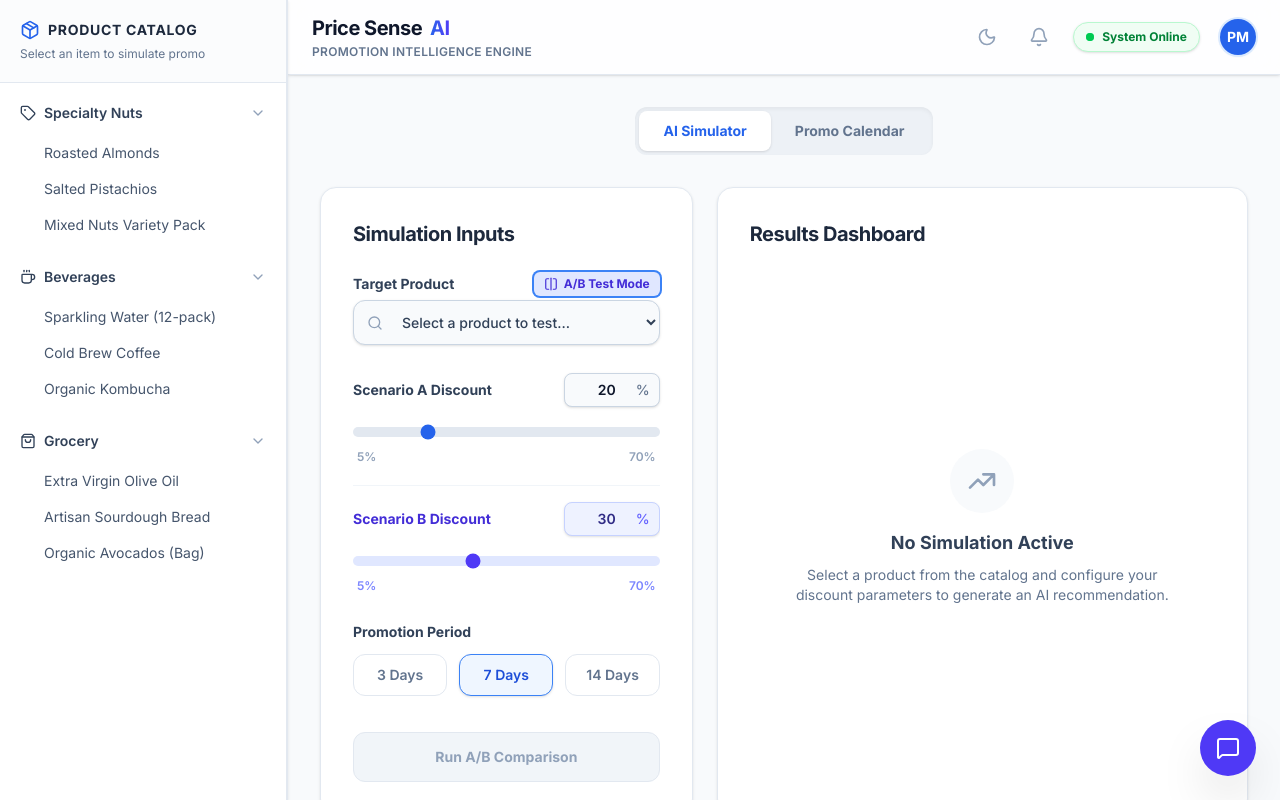
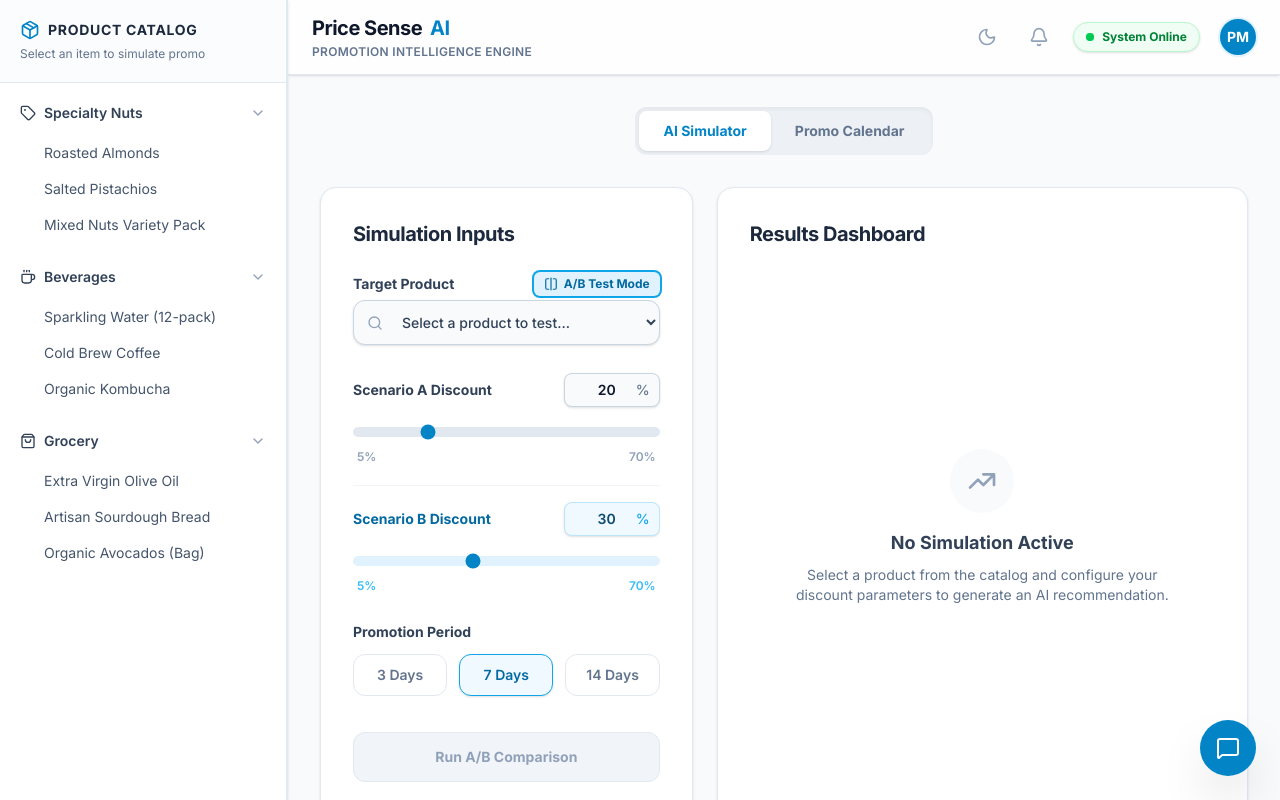
Before and after one commit to lakadeamit220/price-sense-ai, a React (Vite) app: page / in a window 1280 px wide. Both pictures are taken after a click on the button "A/B Test Mode". Built offline with nearby package versions, Linux system fonts and the light colour scheme.

Commit message:
feat: implement initial price simulation UI with AI insight generation and promotion scheduling

```diff
--- a/src/components/Charts/DiscountChart.jsx
+++ b/src/components/Charts/DiscountChart.jsx
@@ -47,8 +47,9 @@ export default function DiscountChart({ data, isCompare, isDarkMode }) {
           <Bar dataKey="profit" radius={[6, 6, 0, 0]} maxBarSize={60}>
             {data.map((entry, index) => {
               let color = '#cbd5e1'; // default slate-300
-              if (entry.name.includes('Proposed') || entry.name.includes('A (')) color = '#2563eb'; // blue-600
-              if (entry.name.includes('B (')) color = '#4f46e5'; // indigo-600
+              if (entry.name.includes('Baseline')) color = '#94a3b8'; // slate-400
+              if (entry.name.includes('Proposed') || entry.name.includes('A (')) color = '#0ea5e9'; // primary-500
+              if (entry.name.includes('B (')) color = '#0284c7'; // primary-600
 
               return <Cell key={`cell-${index}`} fill={color} />;
             })}
--- a/src/components/ChatWidget.jsx
+++ b/src/components/ChatWidget.jsx
@@ -75,21 +75,21 @@ export default function ChatWidget({ results }) {
             className="mb-4 w-80 sm:w-96 bg-white dark:bg-slate-800 rounded-2xl shadow-2xl border border-slate-200 dark:border-slate-700 overflow-hidden flex flex-col h-[450px]"
           >
             {/* Header */}
-            <div className="bg-indigo-600 dark:bg-indigo-900 px-4 py-3 flex items-center justify-between shadow-sm">
+            <div className="bg-primary-600 dark:bg-primary-900 px-4 py-3 flex items-center justify-between shadow-sm">
               <div className="flex items-center gap-2">
                 <div className="w-8 h-8 bg-white/20 rounded-full flex items-center justify-center">
                   <Sparkles className="w-4 h-4 text-white" />
                 </div>
                 <div>
                   <h3 className="font-bold text-white text-sm">Ask Price Sense AI</h3>
-                  <p className="text-indigo-200 text-xs font-medium flex items-center gap-1">
+                  <p className="text-primary-200 text-xs font-medium flex items-center gap-1">
                     <span className="w-1.5 h-1.5 bg-green-400 rounded-full inline-block"></span> Online
                   </p>
                 </div>
               </div>
               <button
                 onClick={() => setIsOpen(false)}
-                className="p-1.5 text-indigo-200 hover:text-white hover:bg-white/10 rounded-lg transition-colors focus:outline-none"
+                className="p-1.5 text-primary-200 hover:text-white hover:bg-white/10 rounded-lg transition-colors focus:outline-none"
               >
                 <X className="w-5 h-5" />
               </button>
@@ -100,7 +100,7 @@ export default function ChatWidget({ results }) {
               {messages.map((msg) => (
                 <div key={msg.id} className={`flex ${msg.sender === 'user' ? 'justify-end' : 'justify-start'}`}>
                   <div className={`flex gap-2 max-w-[85%] ${msg.sender === 'user' ? 'flex-row-reverse' : 'flex-row'}`}>
-                    <div className={`shrink-0 w-7 h-7 rounded-full flex items-center justify-center mt-1 ${msg.sender === 'user' ? 'bg-primary-100 text-primary-700 dark:bg-primary-900 dark:text-primary-300' : 'bg-indigo-100 text-indigo-700 dark:bg-indigo-900/50 dark:text-indigo-400'}`}>
+                    <div className={`shrink-0 w-7 h-7 rounded-full flex items-center justify-center mt-1 ${msg.sender === 'user' ? 'bg-primary-100 text-primary-700 dark:bg-primary-900 dark:text-primary-300' : 'bg-primary-100 text-primary-700 dark:bg-primary-900/50 dark:text-primary-400'}`}>
                       {msg.sender === 'user' ? <User className="w-4 h-4" /> : <BrainCircuit className="w-4 h-4" />}
                     </div>
                     <div className={`p-3 rounded-2xl text-sm leading-relaxed ${
@@ -118,8 +118,8 @@ export default function ChatWidget({ results }) {
               {isTyping && (
                 <div className="flex justify-start">
                   <div className="flex gap-2 max-w-[85%]">
-                    <div className="shrink-0 w-7 h-7 rounded-full bg-indigo-100 dark:bg-indigo-900/50 flex items-center justify-center mt-1">
-                      <BrainCircuit className="w-4 h-4 text-indigo-700 dark:text-indigo-400" />
+                    <div className="shrink-0 w-7 h-7 rounded-full bg-primary-100 dark:bg-primary-900/50 flex items-center justify-center mt-1">
+                      <BrainCircuit className="w-4 h-4 text-primary-700 dark:text-primary-400" />
                     </div>
                     <div className="p-4 bg-white dark:bg-slate-800 border border-slate-200 dark:border-slate-700 rounded-2xl rounded-tl-sm shadow-sm flex items-center gap-1.5">
                       <motion.div animate={{ y: [0, -5, 0] }} transition={{ repeat: Infinity, duration: 0.8, delay: 0 }} className="w-2 h-2 bg-slate-400 rounded-full" />
@@ -140,12 +140,12 @@ export default function ChatWidget({ results }) {
                   value={inputValue}
                   onChange={(e) => setInputValue(e.target.value)}
                   placeholder="Ask about this simulation..."
-                  className="w-full pl-4 pr-12 py-2.5 bg-slate-100 dark:bg-slate-900 border-transparent focus:border-indigo-500 focus:bg-white dark:focus:bg-slate-800 focus:ring-0 rounded-xl text-sm text-slate-800 dark:text-slate-100 transition-colors placeholder:text-slate-500"
+                  className="w-full pl-4 pr-12 py-2.5 bg-slate-100 dark:bg-slate-900 border-transparent focus:border-primary-500 focus:bg-white dark:focus:bg-slate-800 focus:ring-0 rounded-xl text-sm text-slate-800 dark:text-slate-100 transition-colors placeholder:text-slate-500"
                 />
                 <button
                   type="submit"
                   disabled={!inputValue.trim() || isTyping}
-                  className="absolute right-2 p-1.5 text-indigo-600 dark:text-indigo-400 hover:bg-indigo-50 dark:hover:bg-indigo-900/50 rounded-lg transition-colors disabled:opacity-50 disabled:hover:bg-transparent"
+                  className="absolute right-2 p-1.5 text-primary-600 dark:text-primary-400 hover:bg-primary-50 dark:hover:bg-primary-900/50 rounded-lg transition-colors disabled:opacity-50 disabled:hover:bg-transparent"
                 >
                   <Send className="w-4 h-4" />
                 </button>
@@ -160,7 +160,7 @@ export default function ChatWidget({ results }) {
         whileHover={{ scale: 1.05 }}
         whileTap={{ scale: 0.95 }}
         onClick={() => setIsOpen(!isOpen)}
-        className="w-14 h-14 bg-indigo-600 hover:bg-indigo-700 text-white rounded-full shadow-2xl flex items-center justify-center focus:outline-none focus:ring-4 focus:ring-indigo-500/30 transition-colors"
+        className="w-14 h-14 bg-primary-600 hover:bg-primary-700 text-white rounded-full shadow-2xl flex items-center justify-center focus:outline-none focus:ring-4 focus:ring-primary-500/30 transition-colors"
       >
         <AnimatePresence mode="wait">
           {isOpen ? (
--- a/src/components/InputForm.jsx
+++ b/src/components/InputForm.jsx
@@ -59,7 +59,7 @@ export default function InputForm({ selectedProductId, onProductSelect, onSimula
             onClick={() => setIsCompareMode(!isCompareMode)}
             className={`flex items-center gap-1.5 px-2.5 py-1 text-xs font-bold rounded-md transition-colors focus:outline-none focus:ring-2 focus:ring-primary-500 ${
               isCompareMode
-                ? 'bg-indigo-100 dark:bg-indigo-900/50 text-indigo-700 dark:text-indigo-300'
+                ? 'bg-primary-100 dark:bg-primary-900/50 text-primary-700 dark:text-primary-300'
                 : 'bg-slate-100 dark:bg-slate-800 text-slate-500 dark:text-slate-400 hover:bg-slate-200 dark:hover:bg-slate-700 hover:text-slate-700 dark:hover:text-slate-200'
             }`}
           >
@@ -136,7 +136,7 @@ export default function InputForm({ selectedProductId, onProductSelect, onSimula
               className="space-y-3 pt-2 border-t border-slate-100 dark:border-slate-700 overflow-hidden"
             >
               <div className="flex justify-between items-center pt-2">
-                <label className="block text-sm font-bold text-indigo-700 dark:text-indigo-400">Scenario B Discount</label>
+                <label className="block text-sm font-bold text-primary-700 dark:text-primary-400">Scenario B Discount</label>
                 <div className="relative w-24">
                   <input
                     type="number"
@@ -144,10 +144,10 @@ export default function InputForm({ selectedProductId, onProductSelect, onSimula
                     max="70"
                     value={discountB}
                     onChange={(e) => setDiscountB(Number(e.target.value))}
-                    className="block w-full pr-7 py-1.5 text-sm font-semibold text-right border-indigo-200 dark:border-indigo-800 rounded-lg focus:ring-indigo-500 dark:focus:ring-indigo-400 focus:border-indigo-500 dark:focus:border-indigo-400 border bg-indigo-50 dark:bg-indigo-900/30 outline-none shadow-sm text-indigo-900 dark:text-indigo-100"
+                    className="block w-full pr-7 py-1.5 text-sm font-semibold text-right border-primary-200 dark:border-primary-800 rounded-lg focus:ring-primary-500 dark:focus:ring-primary-400 focus:border-primary-500 dark:focus:border-primary-400 border bg-primary-50 dark:bg-primary-900/30 outline-none shadow-sm text-primary-900 dark:text-primary-100"
                   />
                   <div className="absolute inset-y-0 right-0 pr-2.5 flex items-center pointer-events-none">
-                    <span className="text-indigo-500 dark:text-indigo-400 text-sm font-medium">%</span>
+                    <span className="text-primary-500 dark:text-primary-400 text-sm font-medium">%</span>
                   </div>
                 </div>
               </div>
@@ -158,9 +158,9 @@ export default function InputForm({ selectedProductId, onProductSelect, onSimula
                 step="5"
                 value={discountB}
                 onChange={(e) => setDiscountB(Number(e.target.value))}
-                className="w-full h-2.5 bg-indigo-100 dark:bg-indigo-900/50 rounded-full appearance-none cursor-pointer accent-indigo-600 dark:accent-indigo-400 focus:outline-none focus:ring-2 focus:ring-indigo-500 focus:ring-offset-2 dark:focus:ring-offset-slate-900"
+                className="w-full h-2.5 bg-primary-100 dark:bg-primary-900/50 rounded-full appearance-none cursor-pointer accent-primary-600 dark:accent-primary-400 focus:outline-none focus:ring-2 focus:ring-primary-500 focus:ring-offset-2 dark:focus:ring-offset-slate-900"
               />
-              <div className="flex justify-between text-xs text-indigo-400 dark:text-indigo-500/70 font-semibold px-1">
+              <div className="flex justify-between text-xs text-primary-400 dark:text-primary-500/70 font-semibold px-1">
                 <span>5%</span>
                 <span>70%</span>
               </div>
--- a/src/components/Layout.jsx
+++ b/src/components/Layout.jsx
@@ -87,7 +87,7 @@ export default function Layout({ children, onSelectProduct, selectedProductId, i
             <div>
               <h1 className="text-lg md:text-xl font-black text-slate-900 dark:text-white tracking-tight flex items-center gap-2">
                 Price Sense
-                <span className="bg-gradient-to-r from-primary-600 to-indigo-600 dark:from-primary-400 dark:to-indigo-400 text-transparent bg-clip-text">AI</span>
+                <span className="bg-gradient-to-r from-primary-600 to-primary-600 dark:from-primary-400 dark:to-primary-400 text-transparent bg-clip-text">AI</span>
               </h1>
               <p className="hidden sm:block text-xs text-slate-500 dark:text-slate-400 font-semibold tracking-wide uppercase mt-0.5">
                 Promotion Intelligence Engine
--- a/src/components/PromotionCalendar.jsx
+++ b/src/components/PromotionCalendar.jsx
@@ -83,9 +83,9 @@ export default function PromotionCalendar({ promotions }) {
 
             <div className="flex flex-wrap md:flex-nowrap gap-3 md:gap-6 items-center border-t md:border-t-0 md:border-l border-slate-200 dark:border-slate-700 pt-4 md:pt-0 md:pl-6">
 
-              <div className="text-center bg-indigo-50 dark:bg-indigo-900/30 px-4 py-2 rounded-lg border border-indigo-100 dark:border-indigo-800 shrink-0">
-                <div className="text-[10px] font-bold text-indigo-500 uppercase tracking-wider mb-0.5">Discount</div>
-                <div className="text-xl font-black text-indigo-700 dark:text-indigo-400">{promo.inputs?.discount}%</div>
+              <div className="text-center bg-primary-50 dark:bg-primary-900/30 px-4 py-2 rounded-lg border border-primary-100 dark:border-primary-800 shrink-0">
+                <div className="text-[10px] font-bold text-primary-500 uppercase tracking-wider mb-0.5">Discount</div>
+                <div className="text-xl font-black text-primary-700 dark:text-primary-400">{promo.inputs?.discount}%</div>
               </div>
 
               <div className="text-center px-4 py-2">
--- a/src/index.css
+++ b/src/index.css
@@ -2,11 +2,17 @@
 
 @custom-variant dark (&:where(.dark, .dark *));
 @theme {
-  --color-primary-50: #eff6ff;
-  --color-primary-100: #dbeafe;
-  --color-primary-500: #3b82f6;
-  --color-primary-600: #2563eb;
-  --color-primary-700: #1d4ed8;
+  /* Primary Theme: Cool Ocean Blue (Light & Cool to Eyes) */
+  --color-primary-50: #f0f9ff;
+  --color-primary-100: #e0f2fe;
+  --color-primary-200: #bae6fd;
+  --color-primary-300: #7dd3fc;
+  --color-primary-400: #38bdf8;
+  --color-primary-500: #0ea5e9;
+  --color-primary-600: #0284c7;
+  --color-primary-700: #0369a1;
+  --color-primary-800: #075985;
+  --color-primary-900: #0c4a6e;
 
   --color-success-50: #f0fdf4;
   --color-success-500: #22c55e;
```
Also changed, not shown: src/components/ResultsDashboard.jsx (+23 -18 lines).
